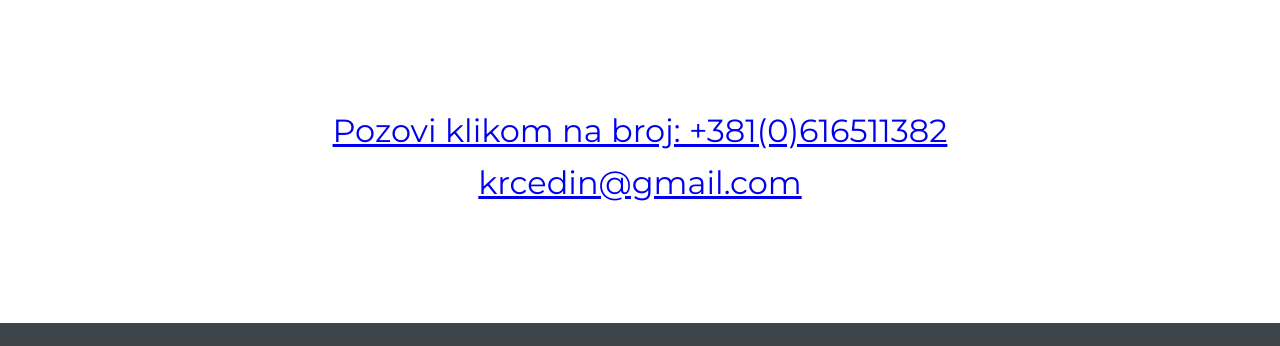
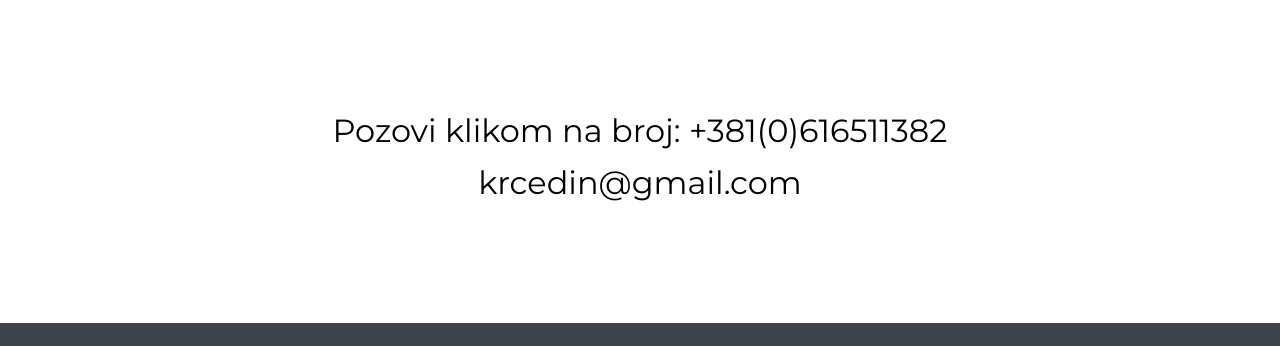
Before and after one commit to devicmk/Eureka-Krcedin, a plain HTML site: page contact.html in a window 1280 px wide. Shown: the part 140-486 px from the top of the page. Drawn offline with Linux system fonts and the light colour scheme.

Commit message:
Update style.css

```diff
--- a/style.css
+++ b/style.css
@@ -54,6 +54,11 @@
 	font-size: 2em;
 	margin: 20% 0;
 }
+
+.contact-subhead a {
+		color: black;
+		text-decoration: none;
+	}
 
 .cta {
 	background: #00CC80;
@@ -206,6 +211,11 @@
 	margin: 10% 0;
 	}
 
+	.contact-subhead a {
+		color: black;
+		text-decoration: none;
+	}
+
 	.slideshow-container {
 		width: 70%;
 		margin: auto;
@@ -226,6 +236,11 @@
 	.contact-subhead {
 	font-size: 2em;
 	margin: 10% 0;
+	}
+
+	.contact-subhead a {
+		color: black;
+		text-decoration: none;
 	}
 
 	.show-desktop {
```
